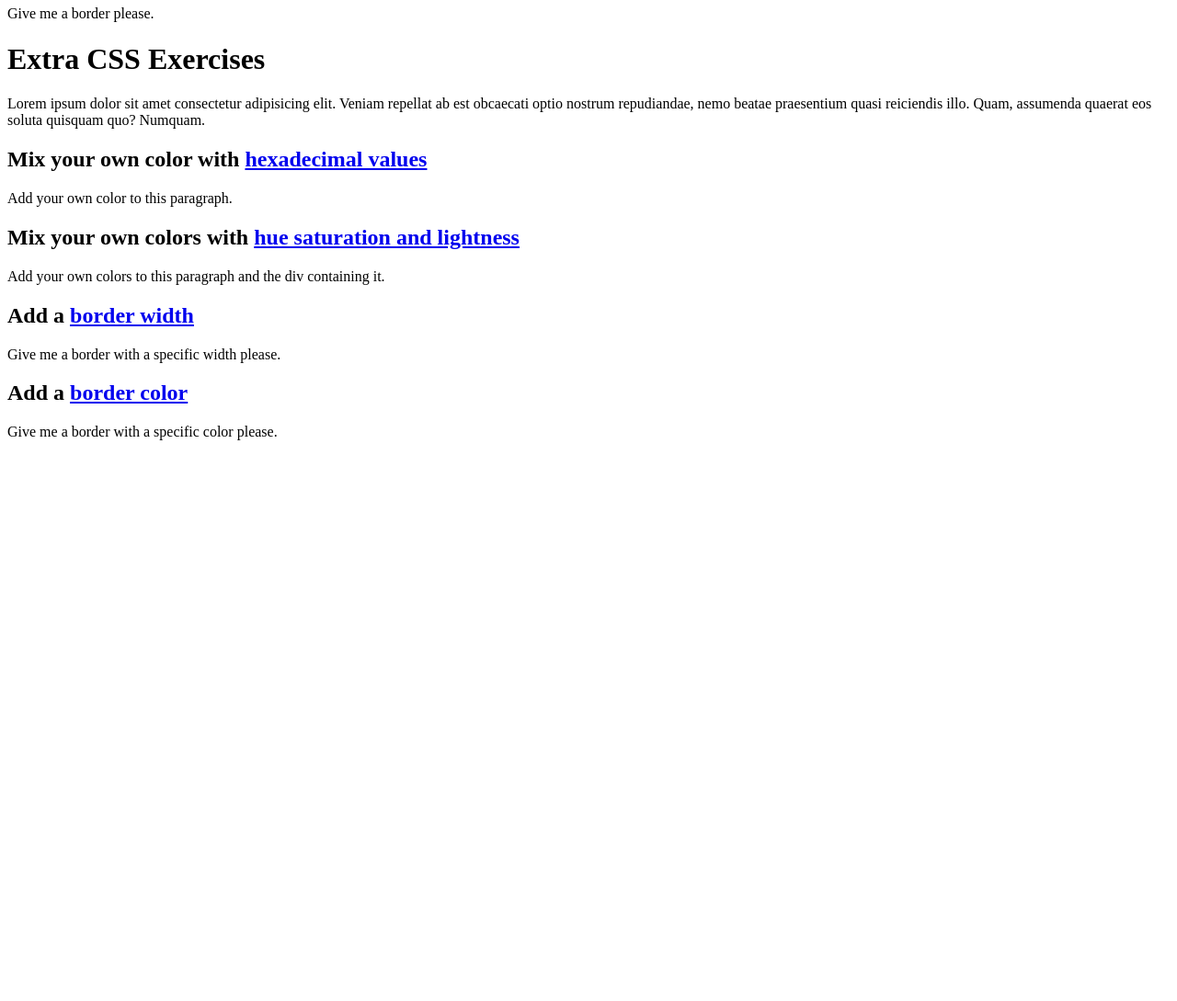
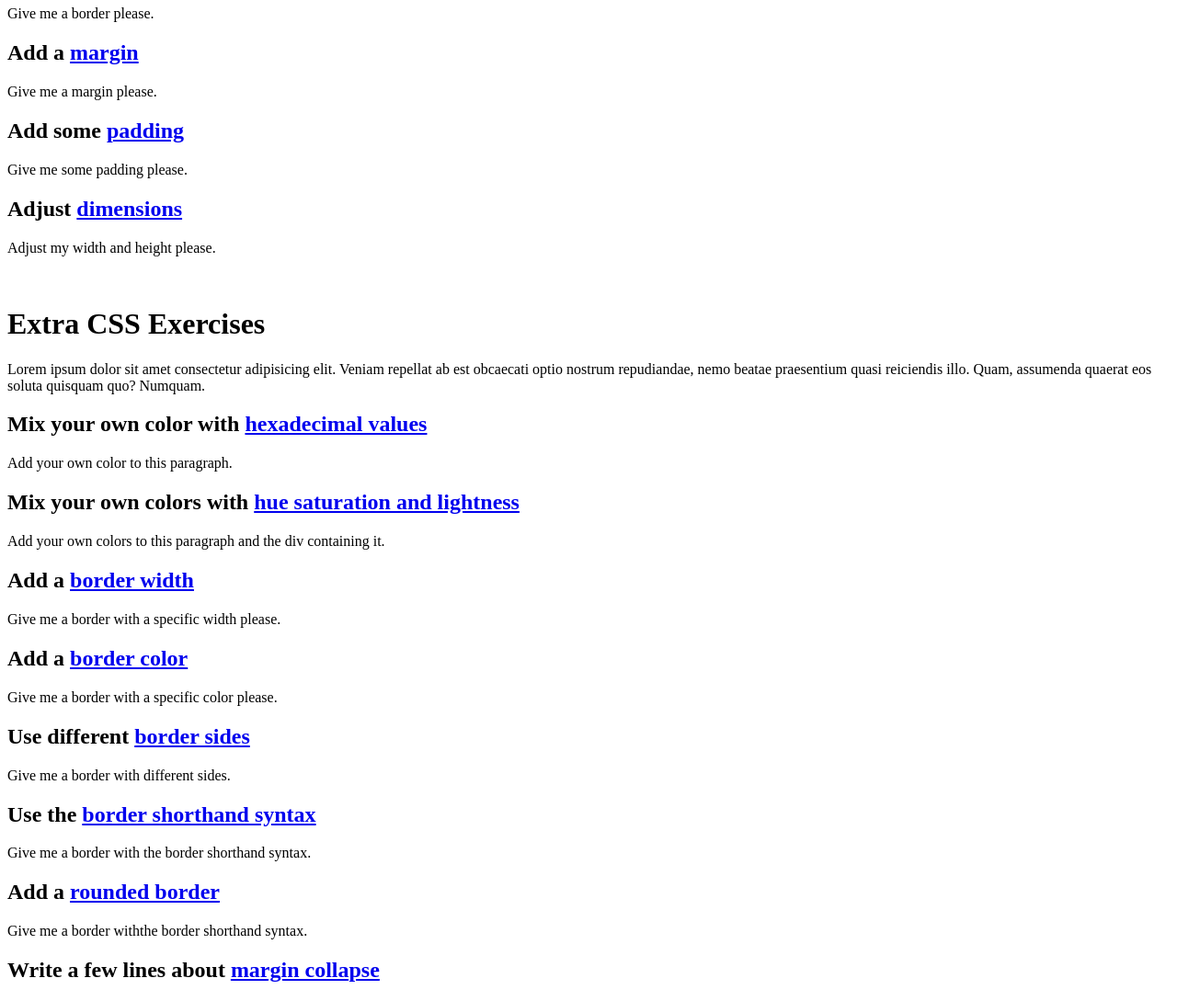
Before and after one commit to siinch/logbog-skabelon, a plain HTML site: page client/exercises/css.html in a window 1280 px wide. Shown: the part 940-2029 px from the top of the page at 92% size. Before the commit the page ends 1435 px from the top, so only its background shows below. Drawn offline with Linux system fonts and the light colour scheme.

Commit message:
added polish and some extra exercises

```diff
--- a/client/exercises/css.html
+++ b/client/exercises/css.html
@@ -7,7 +7,9 @@
 
     <body>
         <h1>Recommended CSS Exercises</h1>
-        <p>Lorem ipsum dolor sit amet consectetur adipisicing elit. Quas dolorum harum atque repellendus libero sed esse, adipisci delectus recusandae vel alias sequi deserunt eius doloribus et optio ducimus sint laboriosam?</p>
+        <p>
+            Lorem ipsum dolor sit amet consectetur adipisicing elit. Quas dolorum harum atque repellendus libero sed esse, adipisci delectus recusandae vel alias sequi deserunt eius doloribus et optio ducimus sint laboriosam?
+        </p>
 
         <!-- css -->
         <div>
@@ -94,8 +96,38 @@
             <p id="border-exercise">Give me a border please.</p>
         </div>
 
+        <!-- margin -->
+        <div>
+            <style>
+                /* write you answer here */
+            </style>
+            <h2>Add a <a href="https://www.w3schools.com/css/css_margin.asp">margin</a></h2>
+            <p id="margin-exercise">Give me a margin please.</p>
+        </div>
+
+        <!-- padding -->
+        <div>
+            <style>
+                /* write you answer here */
+            </style>
+            <h2>Add some <a href="https://www.w3schools.com/css/css_padding.asp">padding</a></h2>
+            <p id="padding-exercise">Give me some padding please.</p>
+        </div>
+
+        <!-- dimension -->
+        <div>
+            <style>
+                /* write you answer here */
+            </style>
+            <h2>Adjust <a href="https://www.w3schools.com/css/css_dimension.asp">dimensions</a></h2>
+            <p id="dimension-exercise">Adjust my width and height please.</p>
+        </div>
+
+        <br>
         <h1>Extra CSS Exercises</h1>
-        <p>Lorem ipsum dolor sit amet consectetur adipisicing elit. Veniam repellat ab est obcaecati optio nostrum repudiandae, nemo beatae praesentium quasi reiciendis illo. Quam, assumenda quaerat eos soluta quisquam quo? Numquam.</p>
+        <p>
+            Lorem ipsum dolor sit amet consectetur adipisicing elit. Veniam repellat ab est obcaecati optio nostrum repudiandae, nemo beatae praesentium quasi reiciendis illo. Quam, assumenda quaerat eos soluta quisquam quo? Numquam.
+        </p>
 
         <!-- HEX -->
         <div>
@@ -132,5 +164,38 @@
             <h2>Add a <a href="https://www.w3schools.com/css/css_border_color.asp">border color</a></h2>
             <p id="border-color-exercise">Give me a border with a specific color please.</p>
         </div>
+
+        <!-- border sides -->
+        <div>
+            <style>
+                /* write you answer here */
+            </style>
+            <h2>Use different <a href="https://www.w3schools.com/css/css_border_sides.asp">border sides</a></h2>
+            <p id="border-sides-exercise">Give me a border with different sides.</p>
+        </div>
+
+        <!-- border shorthand -->
+        <div>
+            <style>
+                /* write you answer here */
+            </style>
+            <h2>Use the <a href="https://www.w3schools.com/css/css_border_sides.asp">border shorthand syntax</a></h2>
+            <p id="border-shorthand-exercise">Give me a border with the border shorthand syntax.</p>
+        </div>
+
+        <!-- border round -->
+        <div>
+            <style>
+                /* write you answer here */
+            </style>
+            <h2>Add a <a href="https://www.w3schools.com/css/css_border_rounded.asp">rounded border</a></h2>
+            <p id="border-rounded-exercise">Give me a border withthe border shorthand syntax.</p>
+        </div>
+
+        <!-- margin collapse -->
+        <div>
+            <h2>Write a few lines about <a href="https://www.w3schools.com/css/css_margin_collapse.asp">margin collapse</a></h2>
+            <p><!-- write your answer here --></p>
+        </div>
     </body>
 </html>
```
Also changed, not shown: client/exercises/html.html (+17 -3 lines).
